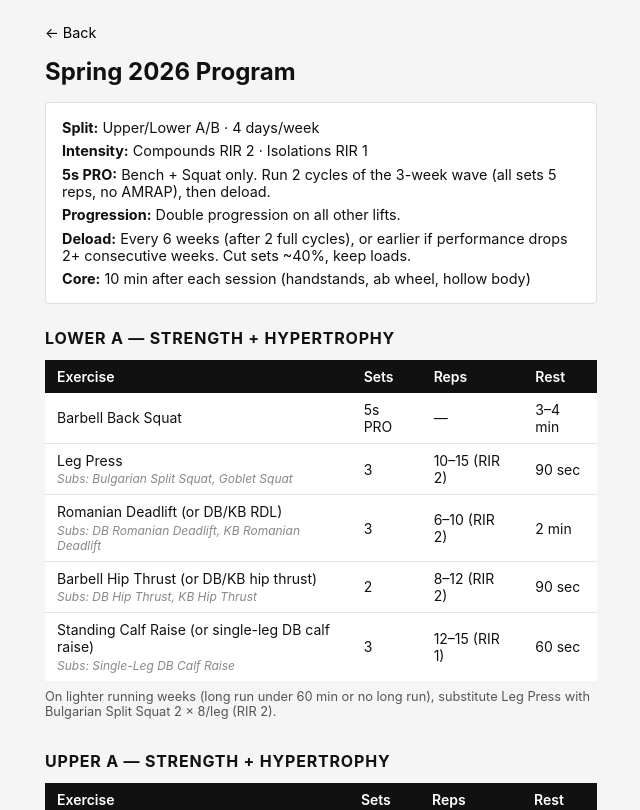
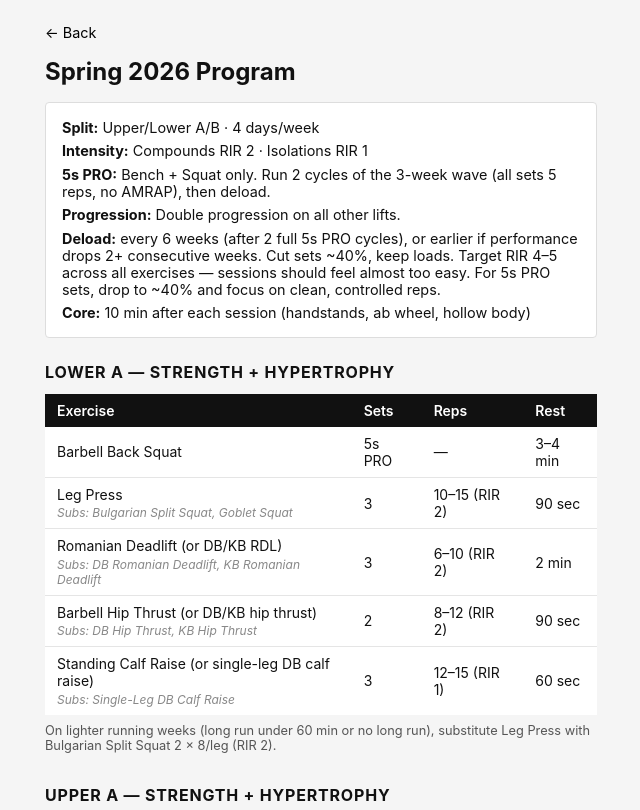
Before and after one commit to dairylarry/workout-tracker, a React (Vite) app in the folder frontend/: page /workout-tracker/plan in a window 1280 px wide. Shown: the top 810 px of the page, without its empty margins (319-959 px from the left). Built offline with nearby package versions, Linux system fonts and the light colour scheme; no server answers.

Commit message:
Add deload week guidance

```diff
--- a/frontend/src/pages/Plan.jsx
+++ b/frontend/src/pages/Plan.jsx
@@ -88,7 +88,7 @@ export default function Plan() {
         <p><strong>Intensity:</strong> Compounds RIR 2 · Isolations RIR 1</p>
         <p><strong>5s PRO:</strong> Bench + Squat only. Run 2 cycles of the 3-week wave (all sets 5 reps, no AMRAP), then deload.</p>
         <p><strong>Progression:</strong> Double progression on all other lifts.</p>
-        <p><strong>Deload:</strong> Every 6 weeks (after 2 full cycles), or earlier if performance drops 2+ consecutive weeks. Cut sets ~40%, keep loads.</p>
+        <p><strong>Deload:</strong> every 6 weeks (after 2 full 5s PRO cycles), or earlier if performance drops 2+ consecutive weeks. Cut sets ~40%, keep loads. Target RIR 4–5 across all exercises — sessions should feel almost too easy. For 5s PRO sets, drop to ~40% and focus on clean, controlled reps.</p>
         <p><strong>Core:</strong> 10 min after each session (handstands, ab wheel, hollow body)</p>
       </div>
 
```
